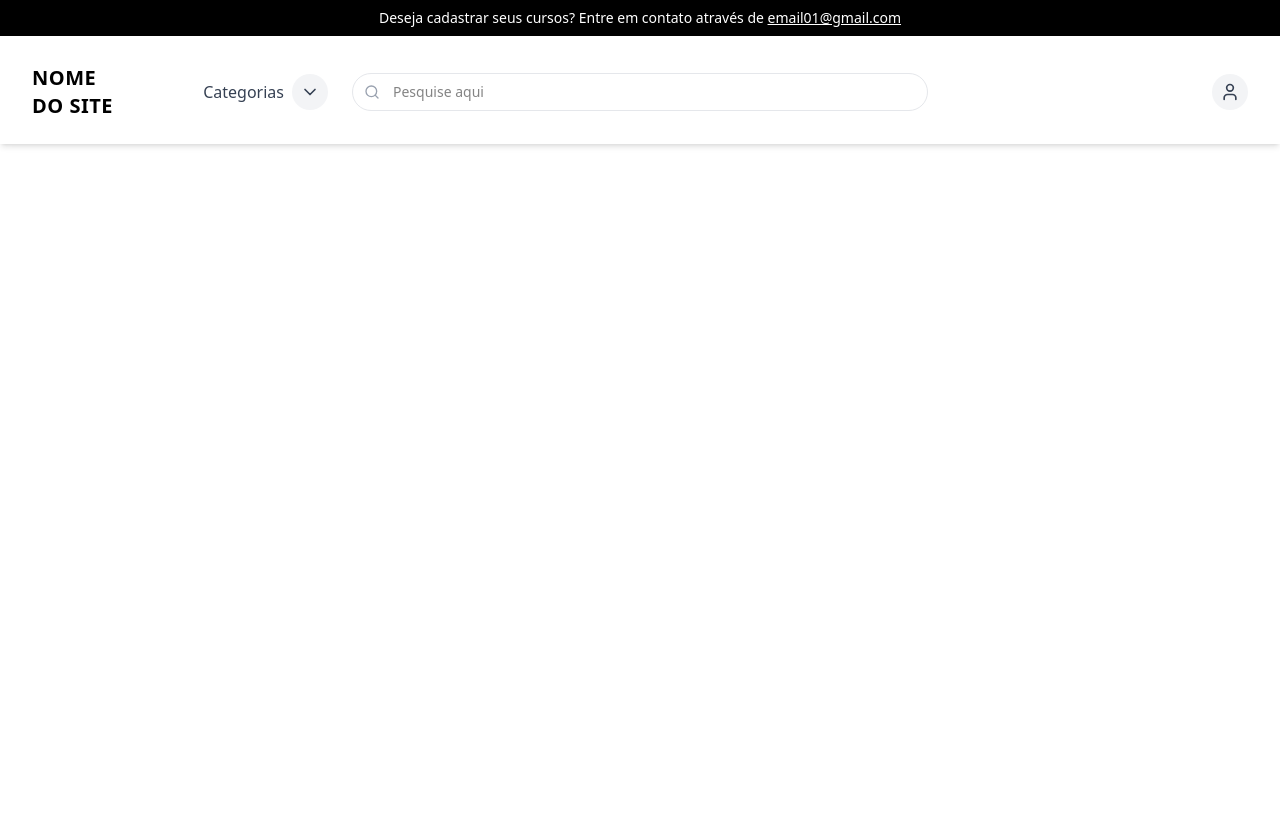
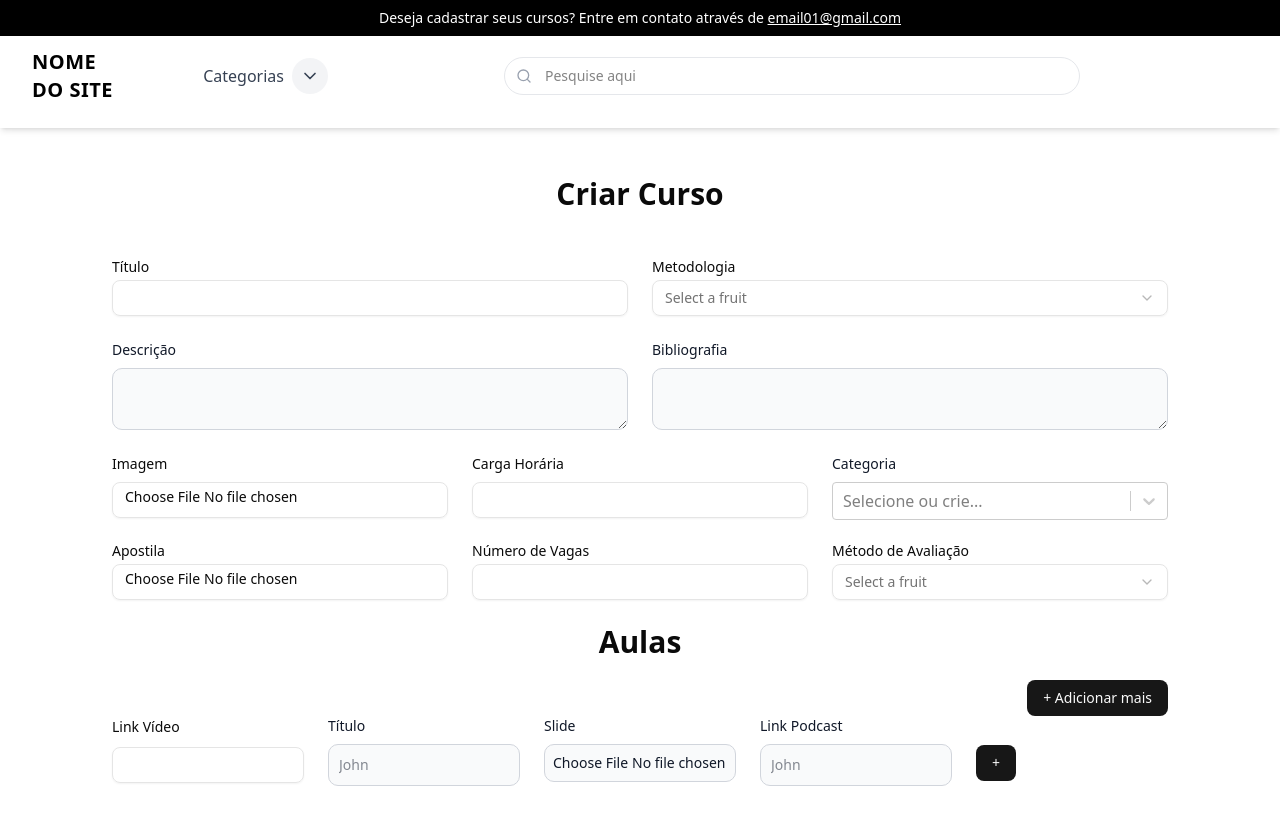
Before and after one commit to pamicortez/siteCursos, a Next.js app: page / in a window 1280 px wide. Shown: the top 824 px of the page. Before the commit the page ends 800 px from the top, so only its background shows below. Built offline with nearby package versions, Linux system fonts and the light colour scheme.

Commit message:
adjusting navbar

```diff
--- a/src/app/page.tsx
+++ b/src/app/page.tsx
@@ -1,12 +1,13 @@
 import Image from "next/image";
 import Navbar from "@/components/Navbar";
-import { BrowserRouter } from "react-router-dom";
+import Curso from "./curso/page";
 
 export default function Home() {
 
   return (
     <div>
     <Navbar />
+    <Curso />
   </div>
   );
 }
--- a/src/components/Navbar.tsx
+++ b/src/components/Navbar.tsx
@@ -14,7 +14,7 @@ const Navbar = () => {
   const [categoryTimeout, setCategoryTimeout] = useState<NodeJS.Timeout | null>(null);
   const isMobile = useIsMobile();
 
-  const [hasUser, setHasUser] = useState(true);
+  const [hasUser, setHasUser] = useState(false);
   const [currentPath, setCurrentPath] = useState('/');
   const categories = ["Informática", "Português", "Ciências"];
 
@@ -89,7 +89,7 @@ const Navbar = () => {
 
   return (
     <>
-      {hasUser && (
+      {!hasUser && (
         <div className="bg-black text-white py-2 text-center text-sm w-full fixed top-0 z-50">
           Deseja cadastrar seus cursos? Entre em contato através de{" "}
           <a href="mailto:email01@gmail.com" className="underline hover:text-gray-200">
@@ -101,7 +101,7 @@ const Navbar = () => {
       <nav
         className={cn(
           "fixed w-full z-40 transition-all duration-300 ease-in-out shadow-md",
-          hasUser ? "top-10" : "top-0",
+          hasUser ? "top-0" : "top-6",
           scrolled
             ? "backdrop-blur-xl bg-white/80 border-b border-gray-100 py-4"
             : "bg-white py-6"
@@ -160,6 +160,7 @@ const Navbar = () => {
             </div>
 
             {/* Desktop Navigation - User Profile */}
+            {hasUser && (
             <div className="hidden md:flex items-center justify-end w-1/4">
               <div id="user-menu-container" className="relative">
                 <button
@@ -186,7 +187,7 @@ const Navbar = () => {
                   <button className="block w-full text-left px-4 py-2 text-sm text-gray-700 hover:bg-gray-100">Sign out</button>
                 </div>
               </div>
-            </div>
+            </div>)}
 
             {/* Mobile Menu Button */}
             <button
@@ -268,6 +269,12 @@ const Navbar = () => {
           </div>
         </div>
       </nav>
+      <div
+        className={cn(
+          "w-full",
+          hasUser ? (scrolled ? "h-28" : "h-32") : (scrolled ? "h-24" : "h-32")
+        )}
+      ></div>
     </>
   );
 };
```
Also changed, not shown: 1 other file (tests, documents, lock files or other folders).
